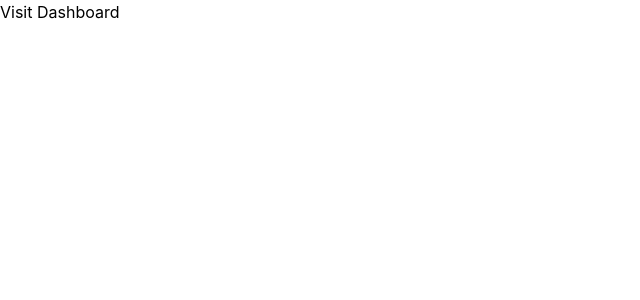
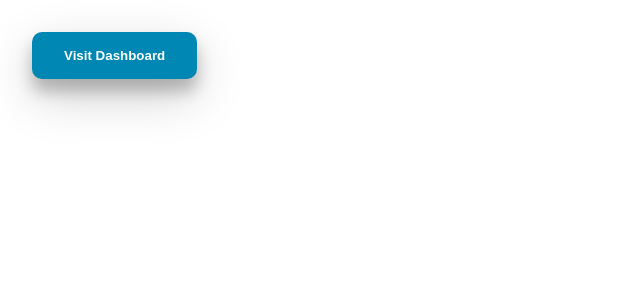
Before and after one commit to abhidjango-py/dashboard, a React (Vite) app: page / in a window 1280 px wide. Shown: the top 300 px of the page, without its empty margins (0-640 px from the left). Built offline with nearby package versions, Linux system fonts and the light colour scheme.

Commit message:
temp button

```diff
--- a/src/App.tsx
+++ b/src/App.tsx
@@ -26,7 +26,11 @@ const App = () => {
         <Routes>
           <Route
             path="/"
-            element={<Link to="/admin/dashboard">Visit Dashboard</Link>}
+            element={
+              <Link to="/admin/dashboard">
+                <button className="tempbutton">Visit Dashboard</button>
+              </Link>
+            }
           />
           {/* main */}
           <Route path="/admin/dashboard" element={<Dashboard />} />
--- a/src/styles/app.scss
+++ b/src/styles/app.scss
@@ -190,3 +190,19 @@ a {
     transform: rotateZ(360deg);
   }
 }
+.tempbutton {
+  background-color: rgb(0, 135, 180);
+  padding: 1rem 2rem;
+  border: none;
+  cursor: pointer;
+  color: rgb(255, 255, 255);
+  margin: 2rem;
+  font-weight: 700;
+  border-radius: 10px;
+  box-shadow: 0 12px 16px 0 rgba(0, 0, 0, 0.24),
+    0 17px 50px 0 rgba(0, 0, 0, 0.19);
+  &:hover {
+    background-color: rgb(0, 153, 255); /* Green */
+    color: white;
+  }
+}
```
